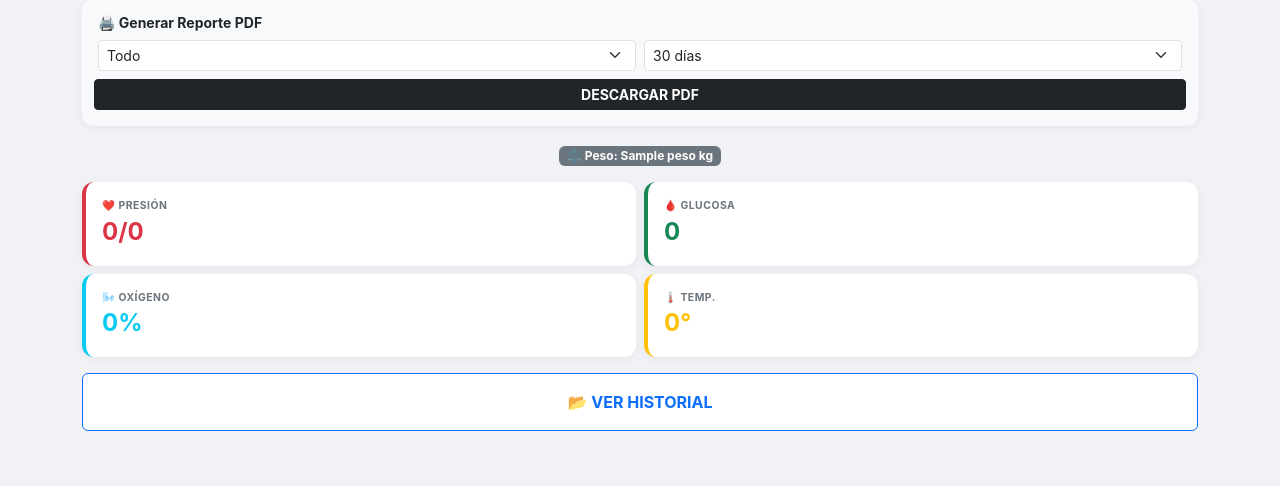
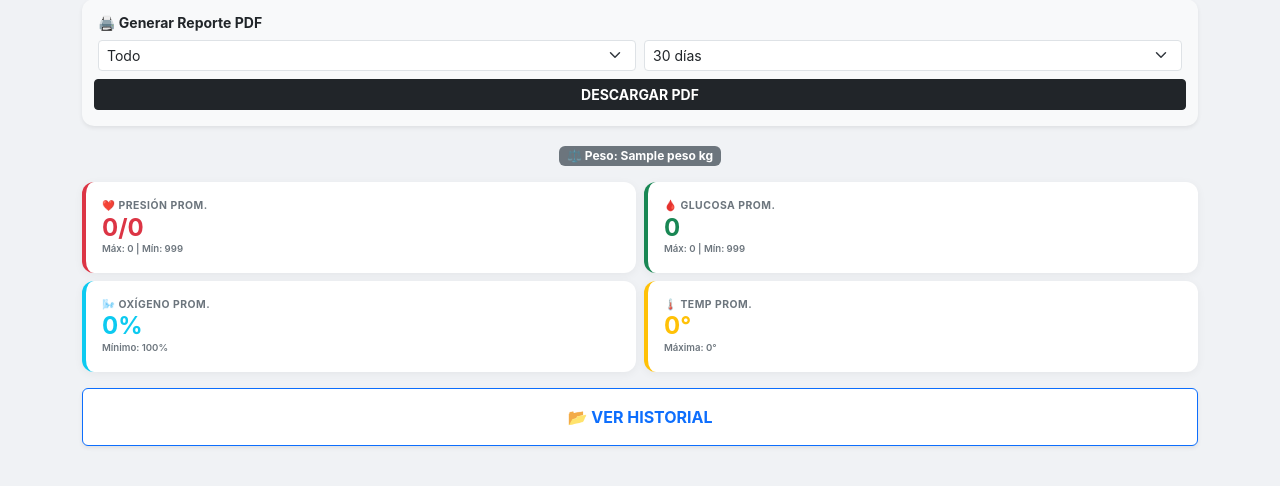
Before and after one commit to Pastormerlo/control-drenaje, a Flask app: page /ver in a window 1280 px wide. Shown: the part 131-617 px from the top of the page. Run offline with Flask 3, Linux system fonts and the light colour scheme; a user stored in the database is signed in; tables that the repository leaves empty hold one stand-in row (values such as "Sample post"); a database or web service that is not in the repository returns one stand-in record (values such as "Sample title"); some libraries are stand-ins or nearby versions.

Commit message:
Add files via upload

```diff
--- a/templates/index.html
+++ b/templates/index.html
@@ -8,8 +8,9 @@
     <style>
         body { background-color: #f0f2f5; font-family: -apple-system, sans-serif; }
         .card { border-radius: 12px; border: none; box-shadow: 0 2px 10px rgba(0,0,0,0.05); }
-        .stat-val { font-size: 1.5rem; font-weight: bold; }
+        .stat-val { font-size: 1.5rem; font-weight: bold; line-height: 1.2; }
         .stat-label { font-size: 0.65rem; text-transform: uppercase; color: #6c757d; font-weight: 700; letter-spacing: 0.5px; }
+        .stat-minmax { font-size: 0.6rem; font-weight: 600; color: #6c757d; }
         .seccion-oculta { display: none; }
         .nav-link-custom { color: white; text-decoration: none; font-size: 0.9rem; font-weight: 500; }
     </style>
@@ -65,6 +66,7 @@
                 <div id="campos_oxigeno" class="row g-2 mt-1 seccion-oculta"><div class="col-12"><input type="number" name="oxigeno" class="form-control" placeholder="Sat %"></div></div>
                 <div id="campos_temperatura" class="row g-2 mt-1 seccion-oculta"><div class="col-12"><input type="number" step="0.1" name="temperatura" class="form-control" placeholder="°C"></div></div>
                 <div id="campos_drenaje" class="row g-2 mt-1 seccion-oculta"><div class="col-6"><input type="number" step="0.1" name="cantidad_izq" class="form-control" placeholder="I (ml)"></div><div class="col-6"><input type="number" step="0.1" name="cantidad_der" class="form-control" placeholder="D (ml)"></div></div>
+                <div class="col-12"><textarea name="observaciones" class="form-control" rows="2" placeholder="Notas..."></textarea></div>
                 <button type="submit" class="btn btn-primary w-100 p-3 fw-bold mt-2">GUARDAR</button>
             </div>
         </form>
@@ -81,37 +83,48 @@
     {% endif %}
 
     {% if modo == 'ver' %}
-    <div class="card p-3 mb-3 bg-light border-0">
+    <div class="card p-3 mb-3 bg-light border-0 shadow-sm">
         <h6 class="fw-bold small mb-2">🖨️ Generar Reporte PDF</h6>
         <form action="{{ url_for('descargar_pdf') }}" method="POST" class="row g-2">
             <div class="col-6">
                 <select name="tipo_reporte" class="form-select form-select-sm">
-                    <option value="todos">Todo</option>
-                    <option value="presion">Presión</option>
-                    <option value="glucosa">Glucosa</option>
-                    <option value="oxigeno">Oxígeno</option>
-                    <option value="temperatura">Temperatura</option>
-                    <option value="drenaje">Drenajes</option>
+                    <option value="todos">Todo</option><option value="presion">Presión</option><option value="glucosa">Glucosa</option><option value="oxigeno">Oxígeno</option><option value="temperatura">Temperatura</option><option value="drenaje">Drenajes</option>
                 </select>
             </div>
             <div class="col-6"><select name="periodo" class="form-select form-select-sm"><option value="7">7 días</option><option value="15">15 días</option><option value="30" selected>30 días</option></select></div>
             <button type="submit" class="btn btn-dark w-100 btn-sm fw-bold">DESCARGAR PDF</button>
         </form>
     </div>
+
     <div class="text-center mb-3"><span class="badge bg-secondary">⚖️ Peso: {{stats.peso_actual}} kg</span></div>
+
     <div class="row g-2 mb-3">
-        <div class="col-6"><div class="card p-3 border-start border-danger border-4 h-100"><div class="stat-label">❤️ Presión</div><div class="stat-val text-danger">{{stats.presion.prom_a}}/{{stats.presion.prom_b}}</div></div></div>
-        <div class="col-6"><div class="card p-3 border-start border-success border-4 h-100"><div class="stat-label">🩸 Glucosa</div><div class="stat-val text-success">{{stats.glucosa.prom}}</div></div></div>
-        <div class="col-6"><div class="card p-3 border-start border-info border-4 h-100"><div class="stat-label">🌬️ Oxígeno</div><div class="stat-val text-info">{{stats.oxigeno.prom}}%</div></div></div>
-        <div class="col-6"><div class="card p-3 border-start border-warning border-4 h-100"><div class="stat-label">🌡️ Temp.</div><div class="stat-val text-warning">{{stats.temp.prom}}°</div></div></div>
+        <div class="col-6"><div class="card p-3 border-start border-danger border-4 h-100"><div class="stat-label">❤️ Presión Prom.</div><div class="stat-val text-danger">{{stats.presion.prom_a}}/{{stats.presion.prom_b}}</div><div class="stat-minmax">Máx: {{stats.presion.max_a}} | Mín: {{stats.presion.min_a}}</div></div></div>
+        <div class="col-6"><div class="card p-3 border-start border-success border-4 h-100"><div class="stat-label">🩸 Glucosa Prom.</div><div class="stat-val text-success">{{stats.glucosa.prom}}</div><div class="stat-minmax">Máx: {{stats.glucosa.max}} | Mín: {{stats.glucosa.min}}</div></div></div>
+        <div class="col-6"><div class="card p-3 border-start border-info border-4 h-100"><div class="stat-label">🌬️ Oxígeno Prom.</div><div class="stat-val text-info">{{stats.oxigeno.prom}}%</div><div class="stat-minmax">Mínimo: {{stats.oxigeno.min}}%</div></div></div>
+        <div class="col-6"><div class="card p-3 border-start border-warning border-4 h-100"><div class="stat-label">🌡️ Temp Prom.</div><div class="stat-val text-warning">{{stats.temp.prom}}°</div><div class="stat-minmax">Máxima: {{stats.temp.max}}°</div></div></div>
     </div>
-    <button class="btn btn-outline-primary w-100 py-3 fw-bold mb-3 bg-white" type="button" data-bs-toggle="collapse" data-bs-target="#boxHistorial">📂 VER HISTORIAL</button>
+
+    <button class="btn btn-outline-primary w-100 py-3 fw-bold mb-3 bg-white shadow-sm" type="button" data-bs-toggle="collapse" data-bs-target="#boxHistorial">📂 VER HISTORIAL</button>
     <div class="collapse" id="boxHistorial">
-        <div class="card overflow-hidden"><div class="table-responsive"><table class="table table-hover mb-0"><tbody style="font-size: 0.8rem;">
-            {% for r in registros %}<tr><td class="ps-3"><div>{{r.fecha}}</div><div class="text-muted small">{{r.hora}}</div></td><td class="fw-bold">{{r.tipo[:4]|upper}}</td><td>
-                {% if r.tipo == 'presion' %}{{r.presion_alta}}/{{r.presion_baja}}{% elif r.tipo == 'glucosa' %}{{r.glucosa}}{% elif r.tipo == 'drenaje' %}I:{{r.cant_izq}}|D:{{r.cant_der}}{% elif r.tipo == 'oxigeno' %}{{r.oxigeno}}%{% elif r.tipo == 'temperatura' %}{{r.temperatura}}°{% endif %}
-            </td><td><a href="{{ url_for('borrar', id=r.id) }}" class="text-danger" onclick="return confirm('¿Borrar registro?')">🗑️</a></td></tr>{% endfor %}
-        </tbody></table></div></div>
+        <div class="card overflow-hidden shadow-sm">
+            <div class="table-responsive">
+                <table class="table table-hover mb-0">
+                    <tbody style="font-size: 0.8rem;">
+                    {% for r in registros %}
+                        <tr>
+                            <td class="ps-3"><div>{{r.fecha}}</div><div class="text-muted small">{{r.hora}}</div></td>
+                            <td class="fw-bold">{{r.tipo[:4]|upper}}</td>
+                            <td>
+                                {% if r.tipo == 'presion' %}{{r.presion_alta}}/{{r.presion_baja}}{% elif r.tipo == 'glucosa' %}{{r.glucosa}}{% elif r.tipo == 'drenaje' %}I:{{r.cant_izq or 0}}|D:{{r.cant_der or 0}}{% elif r.tipo == 'oxigeno' %}{{r.oxigeno}}%{% elif r.tipo == 'temperatura' %}{{r.temperatura}}°{% endif %}
+                            </td>
+                            <td><a href="{{ url_for('borrar', id=r.id) }}" class="text-danger" onclick="return confirm('¿Borrar?')">🗑️</a></td>
+                        </tr>
+                    {% endfor %}
+                    </tbody>
+                </table>
+            </div>
+        </div>
     </div>
     {% endif %}
 </div>
```
